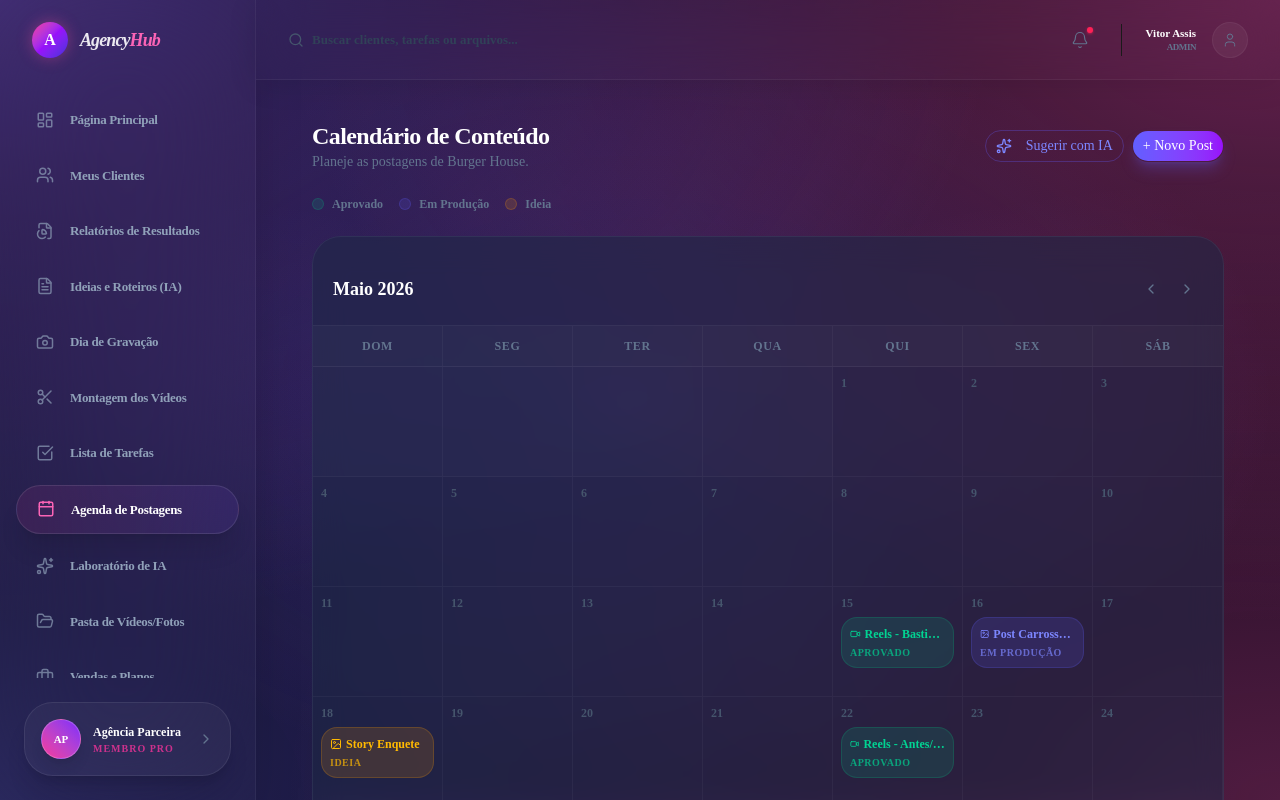
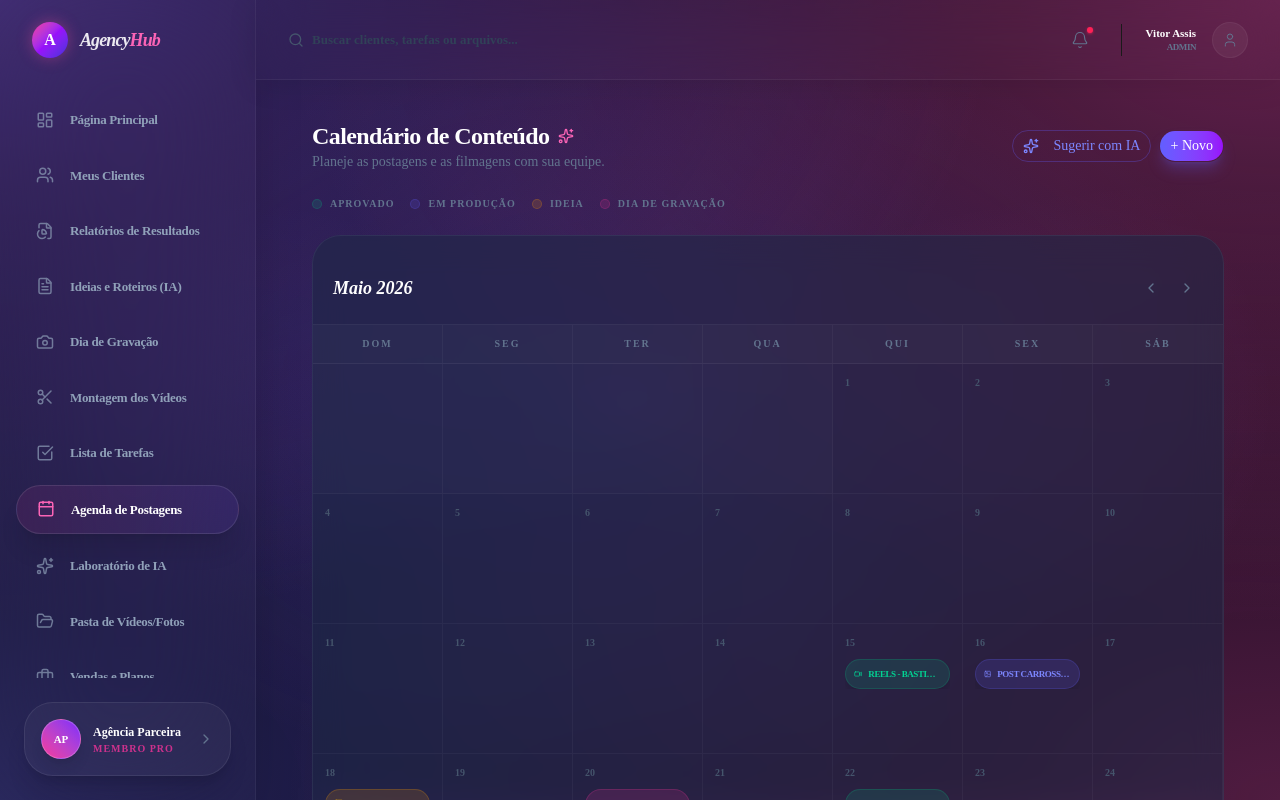
Before and after one commit to victordeassis6-creator/AGENCYHUB, a Next.js app: page /calendario in a window 1280 px wide. Shown: the top 800 px of the page. Built offline with nearby package versions, Linux system fonts and the light colour scheme.

Commit message:
UX: Added symmetrical Recording Day notifications and Calendar time-based scheduling (v4.6)

```diff
--- a/app/calendario/page.tsx
+++ b/app/calendario/page.tsx
@@ -1,7 +1,7 @@
 "use client"
 import { Button } from "@/components/ui/button"
 import { Card, CardContent } from "@/components/ui/card"
-import { ChevronLeft, ChevronRight, Video, Image as ImageIcon, Sparkles } from "lucide-react"
+import { ChevronLeft, ChevronRight, Video, Image as ImageIcon, Sparkles, Camera, Clock } from "lucide-react"
 import { toast } from "sonner"
 
 export default function CalendarioPage() {
@@ -9,41 +9,51 @@ export default function CalendarioPage() {
     { day: 15, title: "Reels - Bastidores", type: "video", status: "approved" },
     { day: 16, title: "Post Carrossel Dicas", type: "image", status: "production" },
     { day: 18, title: "Story Enquete", type: "image", status: "idea" },
+    { day: 20, title: "GRAVAÇÃO LOCAL", type: "recording", status: "scheduled", time: "14:00" },
     { day: 22, title: "Reels - Antes/Depois", type: "video", status: "approved" },
     { day: 25, title: "Post Depoimento", type: "image", status: "production" },
+    { day: 31, title: "GRAVAÇÃO: Burger House", type: "recording", status: "scheduled", time: "10:30" },
   ]
   const ss: Record<string, string> = {
     approved: "bg-emerald-500/15 border-emerald-500/20 text-emerald-400",
     production: "bg-indigo-500/15 border-indigo-500/20 text-indigo-400",
     idea: "bg-amber-500/15 border-amber-500/20 text-amber-400",
+    scheduled: "bg-pink-500/15 border-pink-500/20 text-pink-400",
   }
-  const sl: Record<string, string> = { approved: "Aprovado", production: "Em Produção", idea: "Ideia" }
+  const sl: Record<string, string> = {
+    approved: "Aprovado",
+    production: "Em Produção",
+    idea: "Ideia",
+    scheduled: "Dia de Gravação"
+  }
 
   return (
     <div className="space-y-6">
       <div className="flex flex-col sm:flex-row sm:items-center justify-between gap-4 animate-fade-in-up">
         <div>
-          <h2 className="text-2xl font-bold tracking-tight text-white">Calendário de Conteúdo</h2>
-          <p className="text-slate-500 text-sm">Planeje as postagens de Burger House.</p>
+          <h2 className="text-2xl font-bold tracking-tight text-white flex items-center gap-2">
+             Calendário de Conteúdo <Sparkles className="w-4 h-4 text-pink-400" />
+          </h2>
+          <p className="text-slate-500 text-sm">Planeje as postagens e as filmagens com sua equipe.</p>
         </div>
         <div className="flex gap-2">
           <Button variant="outline" className="btn-scale border-indigo-500/30 text-indigo-400 hover:bg-indigo-500/10 rounded-xl bg-transparent" onClick={() => toast.success("IA ativada")}>
             <Sparkles className="w-4 h-4 mr-2" /> Sugerir com IA
           </Button>
-          <Button className="btn-lift bg-gradient-to-r from-indigo-500 to-purple-600 hover:from-indigo-600 hover:to-purple-700 text-white rounded-xl shadow-lg shadow-indigo-500/25">+ Novo Post</Button>
+          <Button className="btn-lift bg-gradient-to-r from-indigo-500 to-purple-600 hover:from-indigo-600 hover:to-purple-700 text-white rounded-xl shadow-lg shadow-indigo-500/25">+ Novo</Button>
         </div>
       </div>
       <div className="flex gap-4 flex-wrap animate-fade-in-up-delay-1">
         {Object.entries(sl).map(([k, l]) => (
-          <div key={k} className="flex items-center gap-2 text-xs font-semibold text-slate-500">
-            <div className={`h-3 w-3 rounded-full border ${ss[k]}`} /> {l}
+          <div key={k} className="flex items-center gap-2 text-[10px] font-black uppercase tracking-widest text-slate-500">
+            <div className={`h-2.5 w-2.5 rounded-full border ${ss[k]}`} /> {l}
           </div>
         ))}
       </div>
       <Card className="glass border-white/[0.06] rounded-2xl overflow-hidden animate-fade-in-up-delay-2">
         <CardContent className="p-0">
           <div className="flex items-center justify-between border-b border-white/[0.06] p-5">
-            <h3 className="font-bold text-lg text-white">Maio 2026</h3>
+            <h3 className="font-black italic text-lg text-white">Maio 2026</h3>
             <div className="flex items-center gap-1">
               <Button variant="ghost" size="icon" className="btn-scale rounded-xl hover:bg-indigo-500/10 text-slate-500 hover:text-indigo-400"><ChevronLeft className="w-4 h-4" /></Button>
               <Button variant="ghost" size="icon" className="btn-scale rounded-xl hover:bg-indigo-500/10 text-slate-500 hover:text-indigo-400"><ChevronRight className="w-4 h-4" /></Button>
@@ -51,27 +61,33 @@ export default function CalendarioPage() {
           </div>
           <div className="grid grid-cols-7 border-b border-white/[0.06] bg-white/[0.02]">
             {["Dom","Seg","Ter","Qua","Qui","Sex","Sáb"].map(d => (
-              <div key={d} className="p-3 text-center text-xs font-bold text-slate-500 uppercase tracking-wider border-r border-white/[0.04] last:border-0">{d}</div>
+              <div key={d} className="p-3 text-center text-[10px] font-black text-slate-500 uppercase tracking-[0.2em] border-r border-white/[0.04] last:border-0">{d}</div>
             ))}
           </div>
           <div className="grid grid-cols-7 grid-rows-5">
             {Array.from({ length: 35 }).map((_, i) => {
               const day = i - 3
-              const hp = posts.find(p => p.day === day)
+              const hp = posts.filter(p => p.day === day)
               const iv = day > 0 && day <= 31
               const it = day === 27
               return (
-                <div key={i} className={`min-h-[110px] border-r border-b border-white/[0.04] p-2 flex flex-col gap-1.5 transition-colors duration-200 hover:bg-indigo-500/5 ${!iv ? "bg-white/[0.01]" : ""} ${it ? "bg-indigo-500/10 ring-1 ring-indigo-500/30 ring-inset" : ""}`}>
-                  {iv && <span className={`text-xs font-bold ${it ? 'text-indigo-400' : 'text-slate-600'}`}>{day}</span>}
-                  {hp && (
-                    <div className={`text-xs p-2 rounded-lg border flex flex-col gap-1 cursor-pointer btn-scale ${ss[hp.status]}`} onClick={() => toast(`📝 ${hp.title}`)}>
-                      <div className="flex items-center gap-1 font-bold truncate">
-                        {hp.type === 'video' ? <Video className="w-3 h-3" /> : <ImageIcon className="w-3 h-3" />}
-                        <span className="truncate">{hp.title}</span>
+                <div key={i} className={`min-h-[130px] border-r border-b border-white/[0.04] p-3 flex flex-col gap-2 transition-colors duration-200 hover:bg-indigo-500/5 ${!iv ? "bg-white/[0.01]" : ""} ${it ? "bg-indigo-500/10 ring-1 ring-indigo-500/30 ring-inset" : ""}`}>
+                  {iv && <span className={`text-[10px] font-black ${it ? 'text-indigo-400' : 'text-slate-600'}`}>{day}</span>}
+                  <div className="space-y-1.5 overflow-y-auto max-h-full">
+                    {hp.map((p, idx) => (
+                      <div key={idx} className={`text-[9px] p-2 rounded-lg border flex flex-col gap-1 cursor-pointer btn-scale shadow-lg ${ss[p.status]}`} onClick={() => toast(`📝 ${p.title}`)}>
+                        <div className="flex items-center gap-1.5 font-black uppercase tracking-tighter truncate">
+                          {p.type === 'recording' ? <Camera className="w-2.5 h-2.5" /> : p.type === 'video' ? <Video className="w-2.5 h-2.5" /> : <ImageIcon className="w-2.5 h-2.5" />}
+                          <span className="truncate">{p.title}</span>
+                        </div>
+                        {p.time && (
+                          <div className="flex items-center gap-1 opacity-80 font-bold">
+                            <Clock className="w-2.5 h-2.5" /> {p.time}h
+                          </div>
+                        )}
                       </div>
-                      <span className="text-[10px] opacity-70 uppercase tracking-wider font-semibold">{sl[hp.status]}</span>
-                    </div>
-                  )}
+                    ))}
+                  </div>
                 </div>
               )
             })}
--- a/app/page.tsx
+++ b/app/page.tsx
@@ -39,7 +39,39 @@ export default function Dashboard() {
         </div>
       </div>
 
-      {/* Stats Grid - Defined Containers v3.4 */}
+      {/* Symmetrical Notification Bar */}
+      <div className="grid md:grid-cols-2 gap-6 -mt-6">
+        <div className="p-8 rounded-[2.5rem] bg-gradient-to-r from-violet-600/20 to-pink-500/20 border border-white/10 backdrop-blur-3xl flex items-center justify-between group hover:border-pink-500/40 transition-all duration-500 shadow-2xl">
+           <div className="flex items-center gap-6">
+              <div className="h-14 w-14 rounded-2xl bg-white/5 flex items-center justify-center border border-white/10 group-hover:scale-110 transition-transform">
+                 <Camera className="w-6 h-6 text-pink-400 drop-shadow-[0_0_8px_rgba(236,72,153,0.6)]" />
+              </div>
+              <div>
+                 <p className="text-[10px] font-black uppercase tracking-[0.3em] text-pink-200/50 mb-1">Próxima Filmagem</p>
+                 <h3 className="text-xl font-black text-white italic tracking-tighter">Terça-feira, 31 de Março</h3>
+              </div>
+           </div>
+           <div className="text-right">
+              <p className="text-[9px] font-black uppercase text-slate-500 tracking-widest mb-1">Horário</p>
+              <p className="text-lg font-black text-pink-400 italic">14:00h</p>
+           </div>
+        </div>
+
+        <div className="p-8 rounded-[2.5rem] bg-white/[0.03] border border-white/10 backdrop-blur-3xl flex items-center justify-between group hover:border-violet-500/40 transition-all duration-500 shadow-2xl">
+           <div className="flex items-center gap-6">
+              <div className="h-14 w-14 rounded-2xl bg-white/5 flex items-center justify-center border border-white/10 group-hover:scale-110 transition-transform">
+                 <Star className="w-6 h-6 text-violet-400 drop-shadow-[0_0_8px_rgba(139,92,246,0.6)]" />
+              </div>
+              <div>
+                 <p className="text-[10px] font-black uppercase tracking-[0.3em] text-violet-200/50 mb-1">Destaque do Dia</p>
+                 <h3 className="text-xl font-black text-white italic tracking-tighter">Meta Batida: +15 Vídeos</h3>
+              </div>
+           </div>
+           <Button variant="ghost" size="icon" className="h-10 w-10 rounded-full border border-white/10 text-white/40 group-hover:text-violet-400">
+              <ArrowUpRight className="w-5 h-5" />
+           </Button>
+        </div>
+      </div>
       <div className="grid gap-6 md:grid-cols-4">
         {stats.map((stat, i) => (
           <Link key={i} href={stat.href} className="group relative overflow-hidden p-8 rounded-[2.5rem] glass-glow border-white/[0.15] hover:scale-[1.02] duration-500 min-h-[180px] flex flex-col justify-between cursor-pointer">
```
